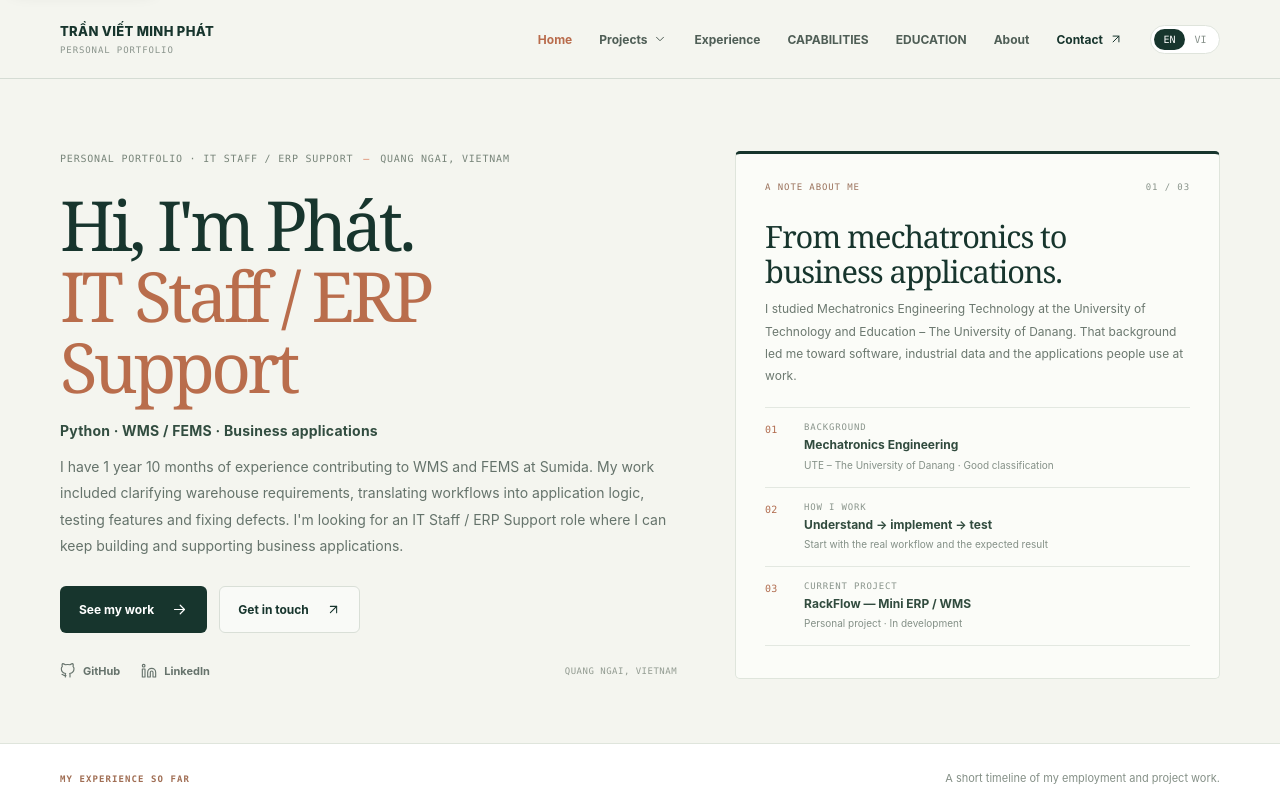
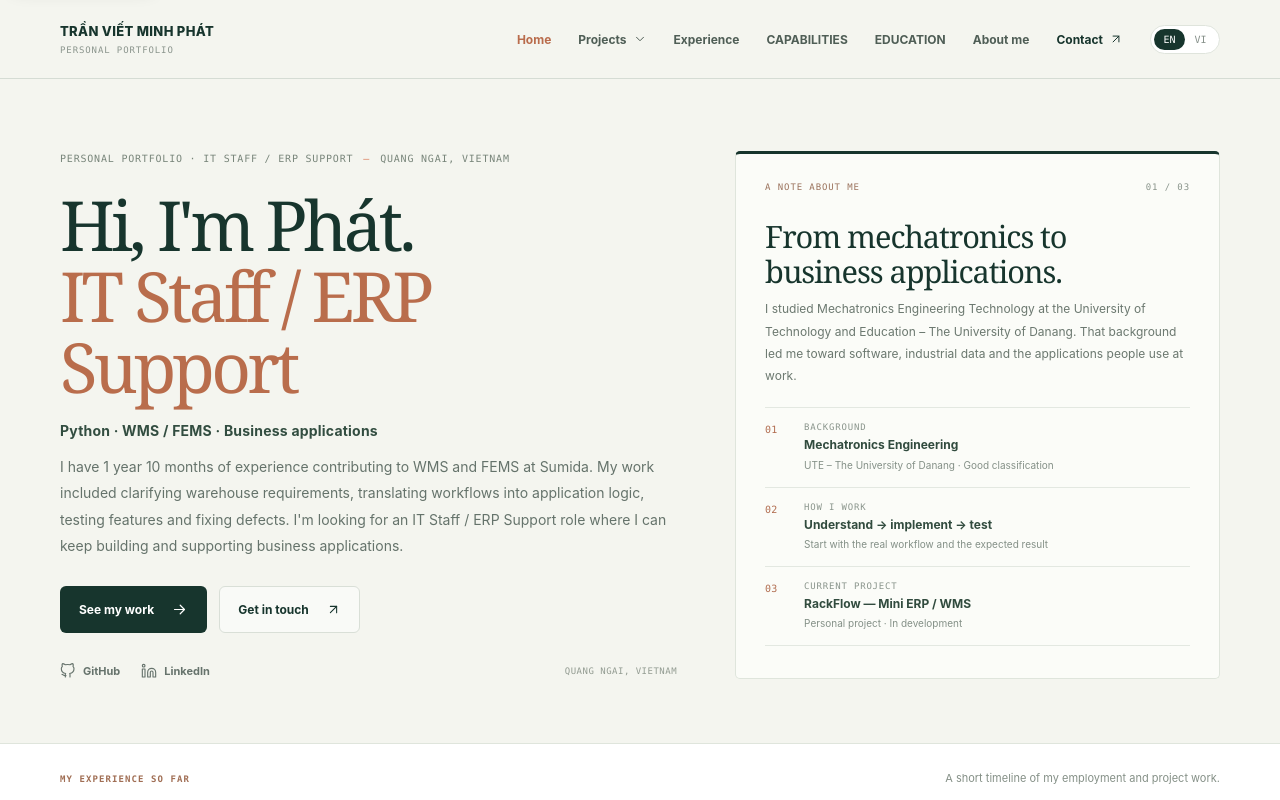
Before and after one commit to 2000minhphat1999/2000minhphat1999, a React (Vite) app in the folder portfolio/: page /#home in a window 1280 px wide. Shown: the top 800 px of the page. Built offline with nearby package versions, Linux system fonts and the light colour scheme.

Commit message:
Make the navigation more personal with an About me label

```diff
--- a/portfolio/src/main.jsx
+++ b/portfolio/src/main.jsx
@@ -6,7 +6,7 @@ import "./styles.css";
 
 const text = {
   en: {
-    home:"Home", projects:"Projects", all:"All projects", ai:"AI", backend:"Backend", experience:"Experience", about:"About", contact:"Contact",
+    home:"Home", projects:"Projects", all:"All projects", ai:"AI", backend:"Backend", experience:"Experience", about:"About me", contact:"Contact",
     projectsPageIntro:"Browse the work by engineering domain, then open an individual case study for scope and evidence.",
     experiencePageIntro:"Employment, a fixed-term contract, intermittent freelance engagements and earlier engineering experience — kept separate by type and duration.",
     skillsPageIntro:"A practical view of the tools and domains used in the work described in this portfolio. No percentage ratings or unsupported proficiency claims.",
@@ -141,7 +141,7 @@ const text = {
     footerStack:"PYTHON APPLICATIONS · ERP / WMS", githubLabel:"GITHUB"
   },
   vi: {
-    home:"Trang chủ", projects:"Dự án", all:"Tất cả dự án", ai:"AI", backend:"Backend", experience:"Kinh nghiệm", about:"Giới thiệu", contact:"Liên hệ",
+    home:"Trang chủ", projects:"Dự án", all:"Tất cả dự án", ai:"AI", backend:"Backend", experience:"Kinh nghiệm", about:"Về tôi", contact:"Liên hệ",
     projectsPageIntro:"Xem các dự án theo lĩnh vực kỹ thuật, sau đó mở trang chi tiết để tìm hiểu phạm vi thực hiện và bằng chứng.",
     experiencePageIntro:"Công việc chính thức, hợp đồng có thời hạn, các dự án tự do thực hiện theo từng đợt và trải nghiệm kỹ thuật trước đó được phân loại riêng.",
     skillsPageIntro:"Tổng quan về công nghệ và lĩnh vực đã được sử dụng trong công việc, hợp đồng và dự án. Không dùng thang điểm phần trăm hoặc tự nhận mức độ thành thạo khi chưa có căn cứ.",
```
